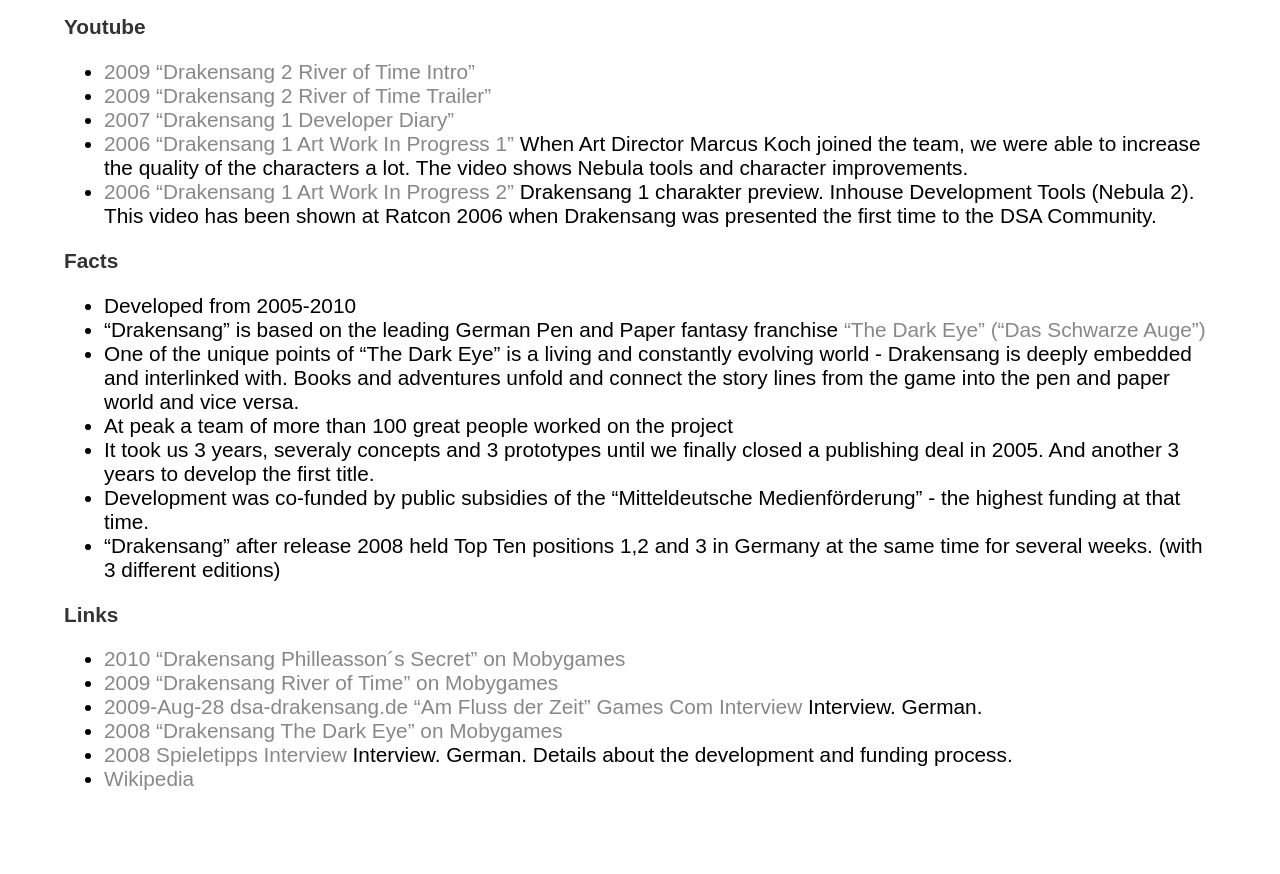
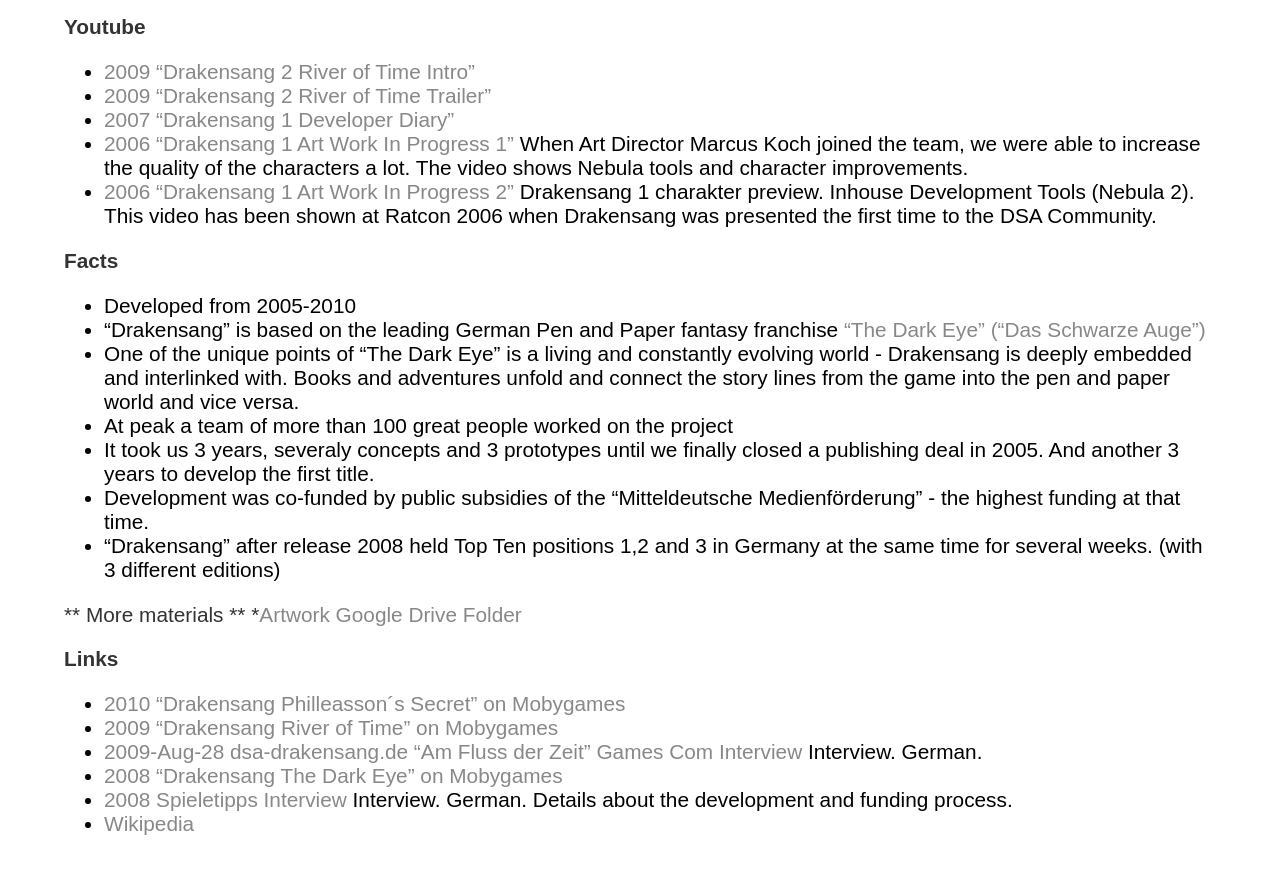
Before and after one commit to gebirgsbernd/gebirgsbernd.github.io, a Jekyll site: the page built from z_games/_posts/2008-08-01-dsa.md, in a window 1280 px wide and 900 px high, scrolled down 1163 px. Shown: the top 874 px of the window. Built offline with Jekyll 4.4.1, drawn with Linux system fonts in a browser that asks for light colours; some web fonts are replaced.

Commit message:
Added a link to a GDrive folder with more artwork for Drakensang

```diff
--- a/z_games/_posts/2008-08-01-dsa.md
+++ b/z_games/_posts/2008-08-01-dsa.md
@@ -35,6 +35,9 @@
 * Development was co-funded by public subsidies of the "Mitteldeutsche Medienförderung" - the highest funding at that time.
  * "Drakensang" after release 2008 held Top Ten positions 1,2 and 3  in Germany at the same time for several weeks. (with 3 different editions)
 
+** More materials **
+*[Artwork Google Drive Folder](https://drive.google.com/drive/folders/0B1PLqWp1_kwwMTRPOW9EblNkeUk?resourcekey=0-Z_yfhAhAQiyGmGUVJUJqUA&usp=sharing)
+
 
 **Links**
 * [2010 "Drakensang Philleasson´s Secret"  on Mobygames](https://www.mobygames.com/game/windows/drakensang-phileassons-secret)
```
Also changed, not shown: 1 other file.
